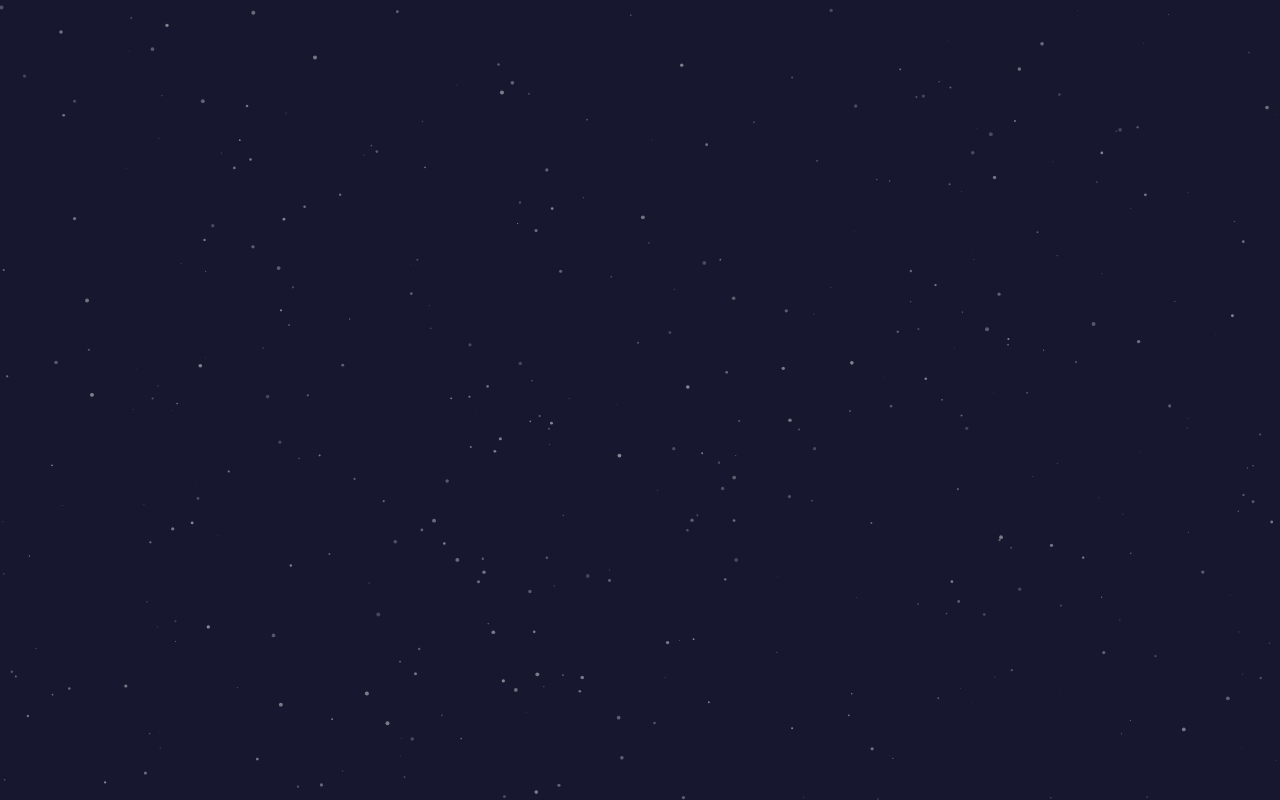
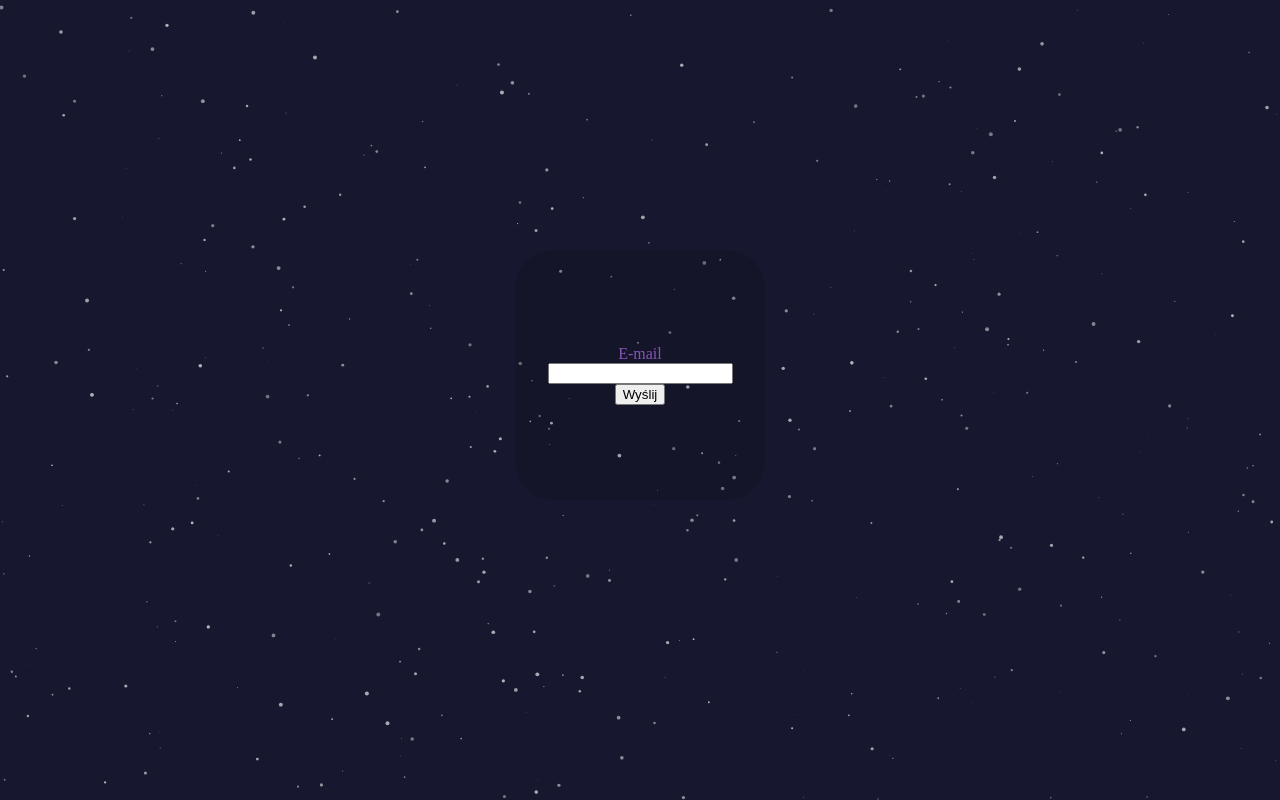
Before and after one commit to Lisukod/planet-tracker, a plain HTML site: page index.html in a window 1280 px wide. Drawn offline with nearby package versions, Linux system fonts and the light colour scheme.

Commit message:
dodany przykładowy formularz

```diff
--- a/index.html
+++ b/index.html
@@ -4,13 +4,21 @@
     <meta charset="UTF-8">
     <meta name="viewport" content="width=device-width, initial-scale=1.0">
     <link rel="stylesheet" href="style/background-stars.css">
+    <link rel="stylesheet" href="style/main.css">
     <title>NASA</title>
 
 </head>
 <body>
     <!-- particles.js container -->
-    <div id="particles-js"></div>
-
+    <div id="particles-js" class="particle-bg"></div>
+    <div></div>
+    <div class="form-box">
+        <form action="" method="post" class="sub-form">
+            <label for="email">E-mail</label>
+            <input type="email" name="email" id="form-email">
+            <button type="submit">Wyślij</button>
+        </form>
+    </div>
 
     <script src="https://cdn.jsdelivr.net/particles.js/2.0.0/particles.min.js"></script>
     <script src="js/background-stars.js"></script>
--- a/js/background-stars.js
+++ b/js/background-stars.js
@@ -18,15 +18,10 @@ particlesJS("particles-js", {
         },
         "polygon": {
           "nb_sides": 5
-        },
-        "image": {
-          "src": "img/github.svg",
-          "width": 100,
-          "height": 100
         }
       },
       "opacity": {
-        "value": 0.48927153781200905,
+        "value": 0.68927153781200905,
         "random": false,
         "anim": {
           "enable": true,
--- /dev/null
+++ b/style/main.scss
@@ -0,0 +1,27 @@
+.particle-bg{
+    display: block;
+    position: absolute;
+    top: 0;
+    z-index: -1;
+}
+
+.form-box{
+    height: 250px;
+    width: 250px;
+    margin: 250px auto;
+    z-index: 10;
+    display: flex;
+    align-items: center;
+    justify-content: center;
+    flex-direction: column;
+    background-color: rgba(4, 4, 5, 0.116);
+    border-radius: 15%;
+    color: rgba(191, 117, 252, 0.671);
+    text-align: center;
+}
+
+.sub-form{
+    display: flex;
+    align-items: center;
+    flex-direction: column;
+}
```
Also changed, not shown: style/main.css (added), style/main.min.css (added).
